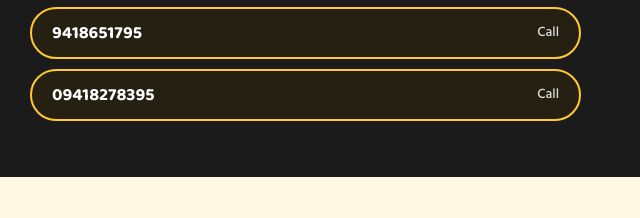
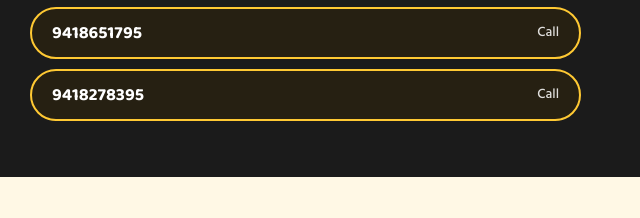
Before and after one commit to Nikhilsankhyan0/Sankhyan-Store, a plain HTML site: page index.html in a window 1280 px wide. Shown: the part 4709-4927 px from the top of the page, 48-688 px from the left. Drawn offline with Linux system fonts and the light colour scheme.

Commit message:
0 removed

```diff
--- a/index.html
+++ b/index.html
@@ -240,7 +240,7 @@ footer .lt{color:var(--brand)}
 <div class="ph-list">
 <a href="tel:+917876330529">7876330529<span data-hi="कॉल करें">Call</span></a>
 <a href="tel:+919471651795">9418651795<span data-hi="कॉल करें">Call</span></a>
-<a href="tel:+919418278395">09418278395<span data-hi="कॉल करें">Call</span></a>
+<a href="tel:+919418278395">9418278395<span data-hi="कॉल करें">Call</span></a>
 </div>
 <div><a class="btn w" target="_blank" rel="noopener" href="https://www.google.com/maps/search/?api=1&amp;query=Sankhyan+Gen.Store+Bhadrog+Kalri+Himachal+Pradesh+174021" data-hi="दिशा-निर्देश (गूगल मैप्स)">Get directions on Google Maps</a></div>
 </div></div></section>
```
